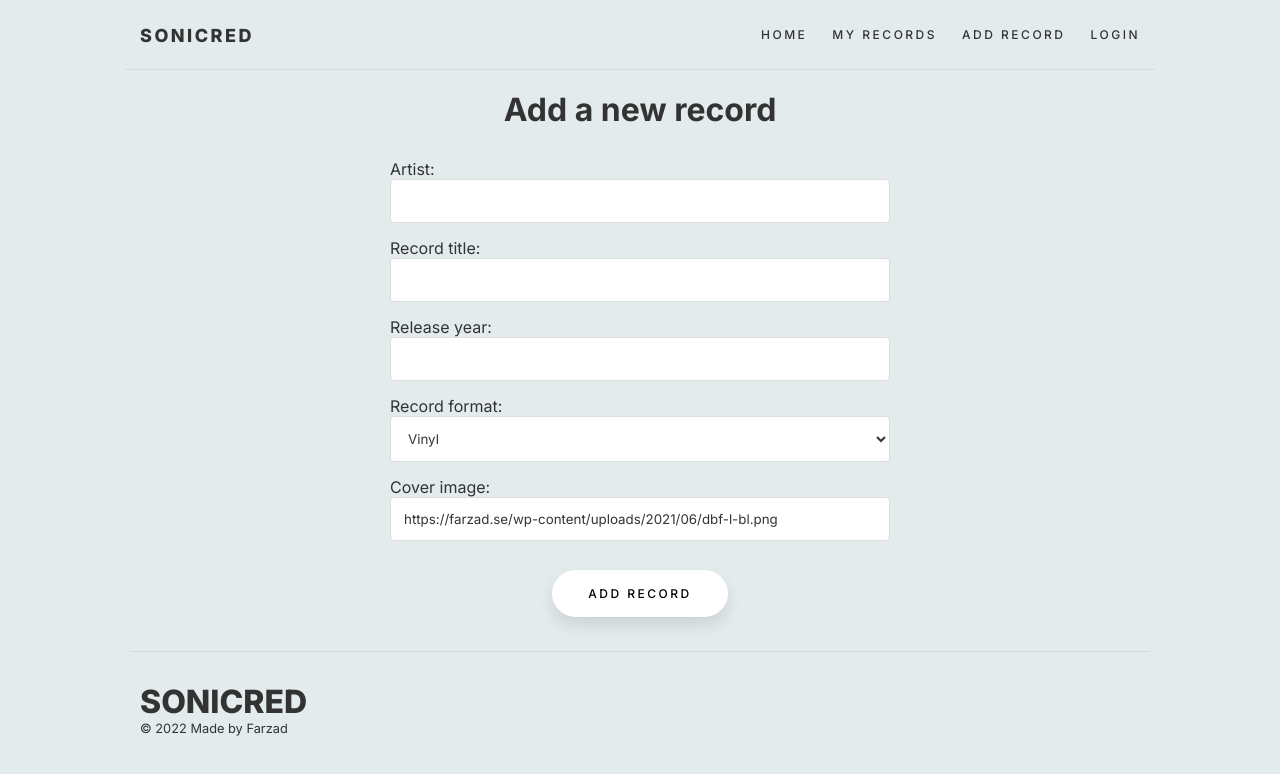
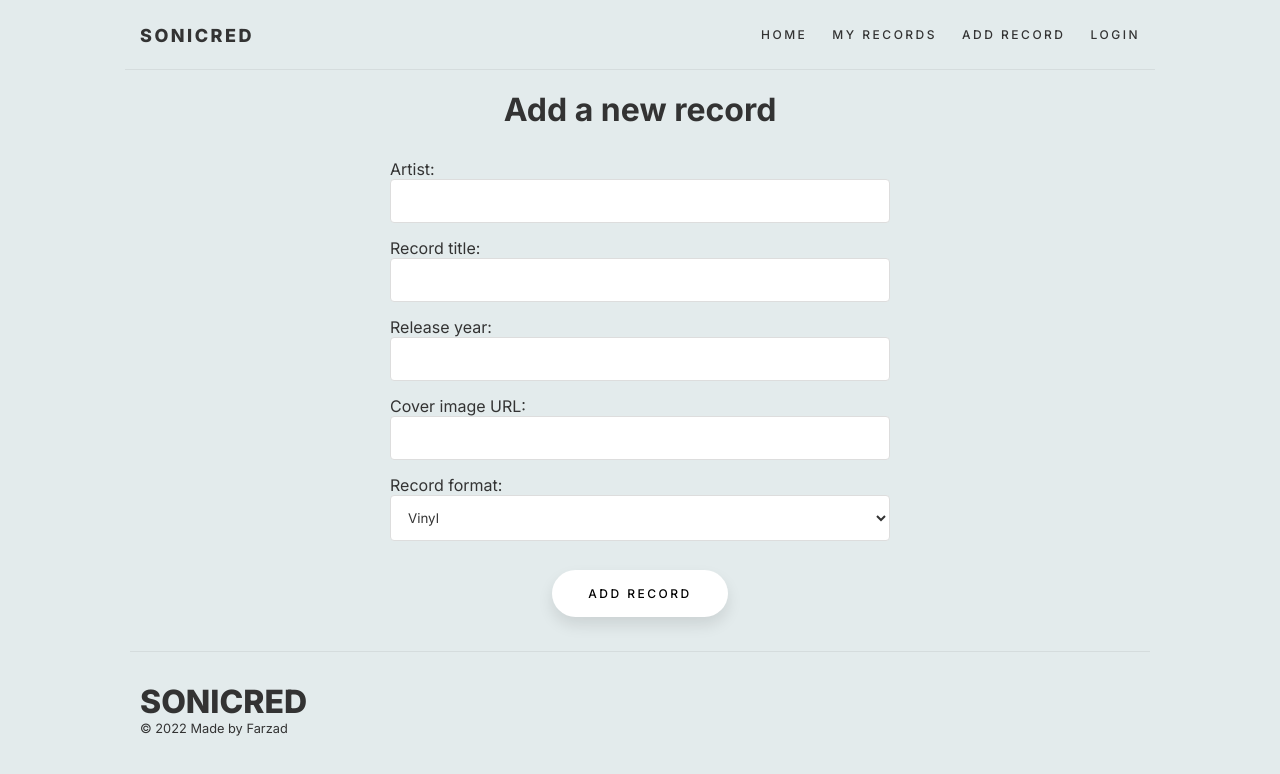
Before and after one commit to Farzad-Fahiminia/1dv613-Project-My-Band, a React (Create React App) app: page /create in a window 1280 px wide. Shown: the top 774 px of the page. Built offline with nearby package versions, Linux system fonts and the light colour scheme.

Commit message:
Structure fix

```diff
--- a/src/Create.jsx
+++ b/src/Create.jsx
@@ -11,7 +11,7 @@ function Create() {
   const [recordTitle, setRecordTitle] = useState('');
   const [releaseYear, setReleaseYear] = useState('');
   const [format, setFormat] = useState('Vinyl');
-  const [coverURL, setCoverURL] = useState('https://farzad.se/wp-content/uploads/2021/06/dbf-l-bl.png');
+  const [coverURL, setCoverURL] = useState('');
   const [isPending, setIsPending] = useState(false)
   const navigate = useNavigate()
 
@@ -46,13 +46,13 @@ function Create() {
         <input type="text" required value={recordTitle} onChange={(e) => setRecordTitle(e.target.value)} />
         <label>Release year:</label>
         <input type="number" required value={releaseYear} onChange={(e) => setReleaseYear(e.target.value)} />
+        <label>Cover image URL:</label>
+        <input type="text" required value={coverURL} onChange={(e) => setCoverURL(e.target.value)} />
         <label>Record format:</label>
         <select value={format} onChange={(e) => setFormat(e.target.value)}>
           <option value="Vinyl">Vinyl</option>
           <option value="CD">CD</option>
         </select>
-        <label>Cover image:</label>
-        <input type="text" required value={coverURL} onChange={(e) => setCoverURL(e.target.value)} />
         { !isPending && <button type="submit">Add Record</button> }
         { isPending && <button disabled type="submit">Add Record...</button> }
       </form>
```
